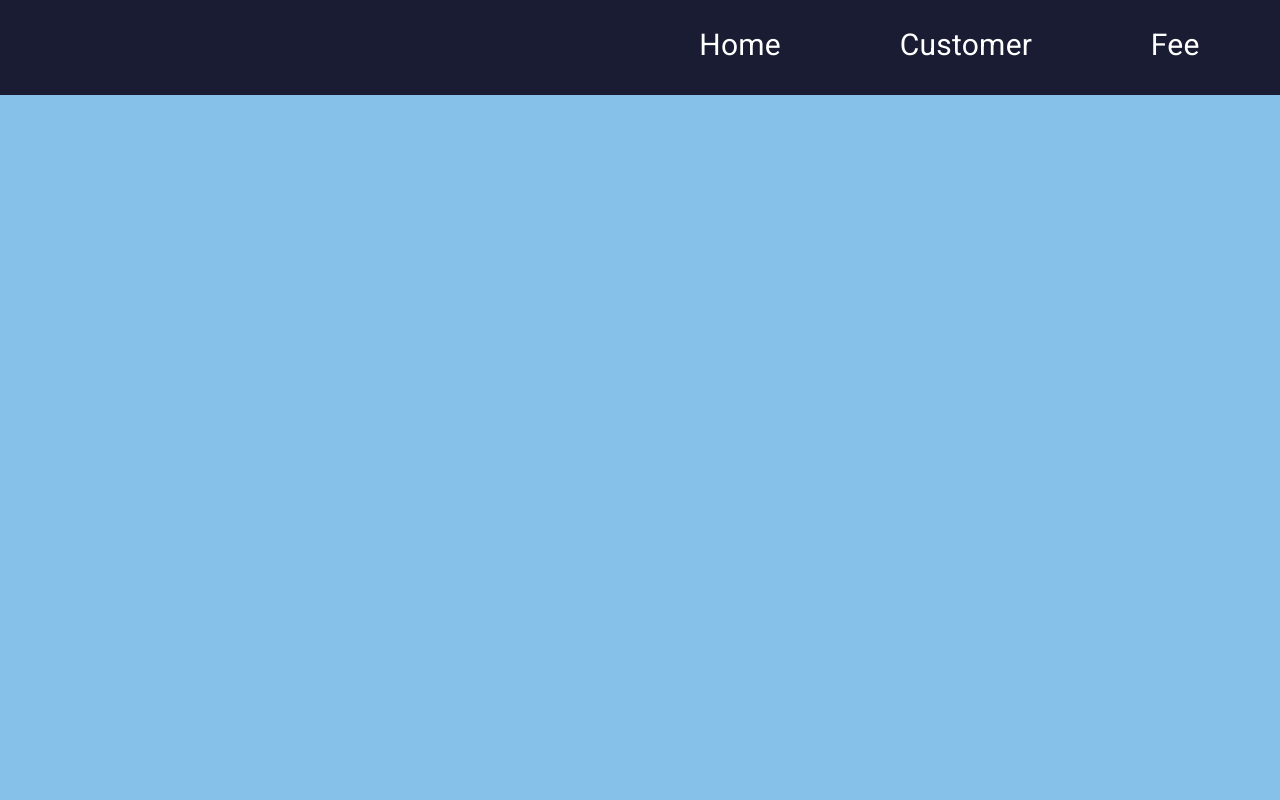
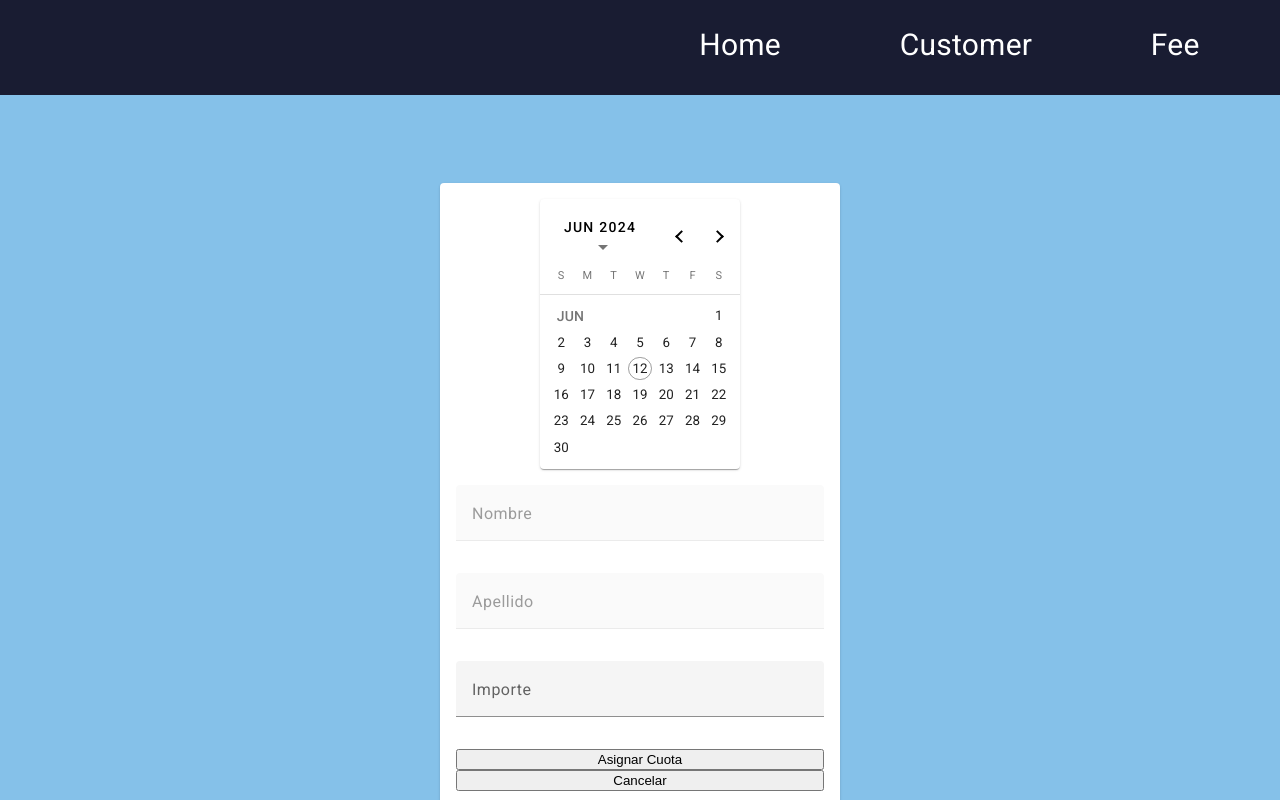
Before and after one commit to Soledad1988/FrontEndGym, an Angular app: page /pay/1 in a window 1280 px wide. Shown: the top 800 px of the page. Built offline with nearby package versions, Linux system fonts and the light colour scheme; no server answers.

Commit message:
new method

```diff
--- a/src/app/Components/pay/pay.component.html
+++ b/src/app/Components/pay/pay.component.html
@@ -1,25 +1,25 @@
 <div class="container">
-    <mat-card *ngIf="showFeeForm">
+  <mat-card>
+    <mat-card-content>
+      <form (ngSubmit)="assignFee()">
         <mat-card class="demo-inline-calendar-card">
           <mat-calendar [(selected)]="selectedDate"></mat-calendar>
         </mat-card>
 
-      <mat-card-content>
-        <form (ngSubmit)="assignFeeToCustomer()">
         <mat-form-field appearance="fill">
           <mat-label>Nombre</mat-label>
-            <input matInput placeholder="Nombre" name="nombre" [(ngModel)]="selectedCustomer.name" disabled>
+          <input matInput placeholder="Nombre" name="nombre" [value]="actualCustomer.name" disabled>
         </mat-form-field>
         <mat-form-field appearance="fill">
           <mat-label>Apellido</mat-label>
-            <input matInput placeholder="Apellido" name="apellido" [(ngModel)]="selectedCustomer.lastName" disabled>
+          <input matInput placeholder="Apellido" name="apellido" [value]="actualCustomer.lastName" disabled>
         </mat-form-field>
         <mat-form-field appearance="fill">
           <mat-label>Importe</mat-label>
           <input matInput type="number" placeholder="Importe" name="importe" [(ngModel)]="feeAmount">
         </mat-form-field>
         <button mat-raised-button type="submit">Asignar Cuota</button>
-          <button mat-raised-button color="warn" (click)="cancelAssignFee()">Cancelar</button>
+        <button mat-raised-button color="warn" (click)="cancel()">Cancelar</button>
       </form>
     </mat-card-content>
   </mat-card>
--- a/src/app/Components/pay/pay.component.ts
+++ b/src/app/Components/pay/pay.component.ts
@@ -1,78 +1,80 @@
-import { Component } from '@angular/core';
+import { Component, OnInit } from '@angular/core';
 import { Customer } from '../../models/Customer';
 import { CustomerService } from '../../service/customer.service';
 import { PayService } from '../../service/pay.service';
-import { ActivatedRoute } from '@angular/router';
+import { ActivatedRoute, Router } from '@angular/router';
+import { ToastrService } from 'ngx-toastr';
 
 @Component({
   selector: 'app-pay',
   templateUrl: './pay.component.html',
   styleUrl: './pay.component.css'
 })
-export class PayComponent {
-  selected: Date | null = null;
+export class PayComponent implements OnInit{
+  selectedDate: Date | null = null;
+  actualCustomer: Customer  = {
+    name:'',
+    lastName:''
+  };
 
+  feeAmount: number | null = null;
   showFeeForm = false;
-  selectedDate: Date | null = null;
-  feeAmount: number | null = null;
-  selectedCustomerId: number | null = null;
-  selectedCustomer: Customer | null = null;
-  customers: Customer[] = [];
 
-  constructor(private route: ActivatedRoute,
-    private customerService: CustomerService,
-    private feeService: PayService
-  ) { }
+  constructor(private customerService: CustomerService,
+    private activatedRoute: ActivatedRoute,
+    private payService: PayService,
+    private router: Router,
+    private toastr: ToastrService,
+  ) {}
 
-  ngOnInit() {
-    const customerId = this.route.snapshot.paramMap.get('idCustomer');
-    if (customerId) {
-      this.customerService.getCustomerById(+customerId).subscribe(customer => {
-        this.selectedCustomer = customer;
-      });
+  ngOnInit(): void {
+   this.getCustomers();
+  }
+
+  getCustomers(): void {
+    this.activatedRoute.params.subscribe(params => {
+      const idCustomer = params['id'];
+      if (idCustomer) {
+        this.customerService.getCustomerById(idCustomer).subscribe(
+          res => {
+            this.actualCustomer = res;
+
+          },
+          error => {
+            console.error('Error al obtener el colaborador:', error);
+          }
+        );
+      }
+    });
+  }
+
+  assignFee(): void {
+    if (this.feeAmount !== null && this.selectedDate !== null) {
+      const feeData = {
+        fee: this.feeAmount,
+        datePayment: this.selectedDate
+      };
+
+      console.log('Sending fee data:', feeData);
+
+      this.payService.assignFeeToCustomer(this.actualCustomer.idCustomer!, feeData).subscribe(
+        response => {
+          console.log('Cuota asignada exitosamente', response);
+          this.toastr.success('Cuota asignada exitosamente', 'Éxito');
+          this.router.navigate(['/customer']);
+        },
+        error => {
+          console.error('Error al asignar la cuota:', error);
+        }
+      );
+    } else {
+      console.error('Fecha o importe no válidos');
     }
   }
 
-
-  loadCustomers() {
-    this.customerService.getCustomer().subscribe(customers => {
-      this.customers = customers;
-    });
+  cancel(): void {
+    this.toastr.info('Operación cancelada', 'Atención');
+    this.router.navigate(['/customer']); // Redireccionar a la ruta de clientes
   }
 
-  assignFeeToCustomer() {
-    // Verificar que se haya seleccionado un cliente, una fecha y un importe
-    if (this.selectedCustomerId && this.selectedDate && this.feeAmount) {
-      // Crear objeto con los datos de la cuota
-      const feeData = {
-        datePayment: this.selectedDate.toISOString(),  // Convertir la fecha a formato ISO
-        fee: this.feeAmount
-      };
-
-      // Llamar al servicio para asignar la cuota al cliente seleccionado
-      this.feeService.assignFeeToCustomer(this.selectedCustomerId, feeData).subscribe(
-        (response) => {
-          console.log('Cuota asignada exitosamente:', response);
-          // Limpiar campos después de asignar la cuota
-          this.selectedDate = null;
-          this.feeAmount = null;
-          // Recargar la lista de clientes después de asignar la cuota
-          this.loadCustomers();
-        },
-        (error) => {
-          console.error('Error al asignar la cuota:', error);
-          // Manejar el error según sea necesario
-        }
-      );
-    } else {
-      console.error('Debe seleccionar un cliente, una fecha y un importe.');
-      // Manejar caso donde faltan datos requeridos
-    }
-  }
-
-  cancelAssignFee() {
-    this.showFeeForm = false;
-    this.feeAmount = null;
-    this.selectedDate = new Date();
-  }
 }
```
Lines whose indentation alone changed are shown as unchanged.
